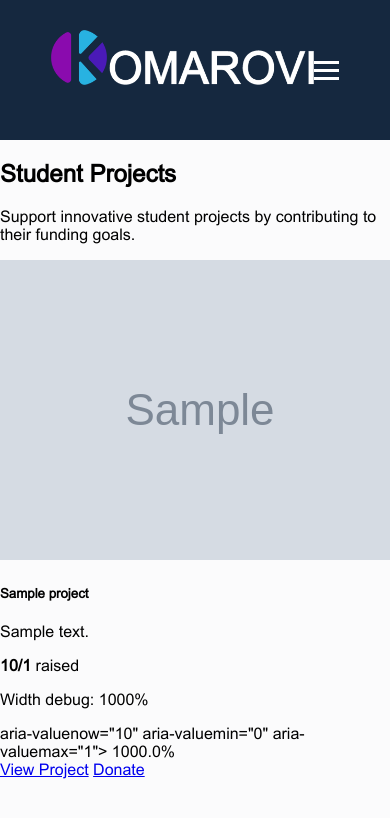
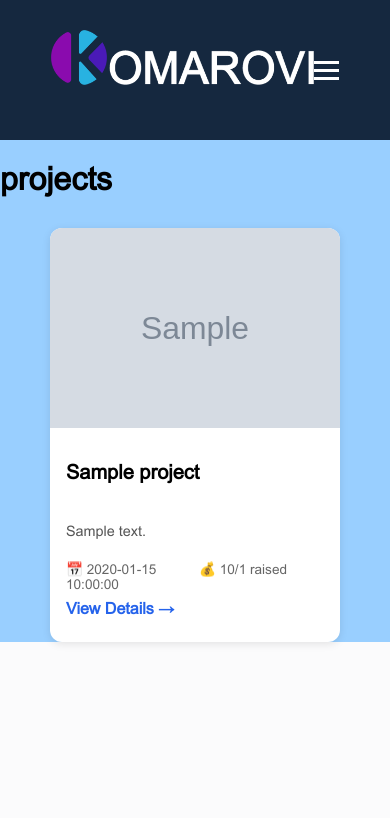
Before and after one commit to Peanguin11/Komarovi-Connect, a Flask app: page /projects in a window 390 px wide; the page is wider, and only the part inside the window is pictured. Shown: the top 818 px of that part. Run offline with Flask 3, Linux system fonts and the light colour scheme; tables that the repository leaves empty hold one stand-in row (values such as "Sample post"); grey boxes marked "Sample" are stand-in pictures.

Commit message:
fixed bugs

```diff
--- a/app/run.py
+++ b/app/run.py
@@ -85,14 +85,6 @@ def project(id):
     project = Projects.query.get_or_404(id)
     return render_template('project.html', project=project)
 
-@app.route("/projects/donate/<int:id>", methods=['POST'])
-def donate(id):
-    project = Projects.query.get_or_404(id)
-    amount = int(request.form.get("amount", 0))  # donation amount from form
-    if amount > 0:
-        project.current_amount += amount
-        db.session.commit()
-    return redirect(url_for('project', id=id))
 
 @app.route("/adminpanel")
 @login_required
--- /dev/null
+++ b/app/static/css/projects.css
@@ -0,0 +1,65 @@
+body {
+  background-color: rgb(153, 207, 255);
+}
+.project-card {
+  display: grid;
+  grid-template-columns: 250px 1fr;
+  background: white;
+  border-radius: 12px;
+  overflow: hidden;
+  box-shadow: 0 2px 8px rgba(0, 0, 0, 0.1);
+  margin: 30px 50px;
+}
+
+.project-image {
+  position: relative;
+}
+.project-image img {
+  width: 100%;
+  height: 100%;
+  object-fit: cover;
+}
+
+.project-content {
+  padding: 1rem;
+  display: grid;
+  grid-template-rows: auto auto auto 1fr auto;
+  gap: 0.5rem;
+}
+
+.project-title {
+  font-size: 1.25rem;
+  font-weight: bold;
+}
+
+.project-desc {
+  color: #555;
+  font-size: 0.9rem;
+}
+
+.project-meta {
+  display: grid;
+  grid-template-columns: repeat(auto-fit, minmax(120px, 1fr));
+  gap: 0.5rem;
+  font-size: 0.85rem;
+  color: #666;
+}
+
+.project-link {
+  color: #2563eb;
+  font-weight: 600;
+  text-decoration: none;
+  align-self: end;
+}
+.project-link:hover {
+  text-decoration: underline;
+}
+
+@media (max-width: 768px) {
+  .project-card {
+    grid-template-columns: 1fr;
+  }
+  .project-image {
+    height: 200px;
+  }
+}
--- a/app/templates/projects.html
+++ b/app/templates/projects.html
@@ -1,50 +1,38 @@
-{% extends "base.html" %}
-{% block content %}
-<div class="container mt-4">
-    <h2>Student Projects</h2>
-    <p class="text-muted">Support innovative student projects by contributing to their funding goals.</p>
+{% extends "base.html" %} {% block head %}
+<link
+  rel="stylesheet"
+  href="{{ url_for('static', filename='css/projects.css') }}"
+/>
+{% endblock %} {% block content %}
 
-    <div class="row">
-        {% for project in projects %}
-        <div class="col-md-4 mb-4">
-            <div class="card shadow-sm h-100">
-                {% if project.image %}
-                <img src="{{ url_for('static', filename='uploads/' + project.image) }}"
-                     class="card-img-top" alt="{{ project.title }}">
-                {% endif %}
-                <div class="card-body d-flex flex-column">
-                    <h5 class="card-title">{{ project.title }}</h5>
-                    <p class="card-text">
-                        {{ project.description[:150] }}{% if project.description|length > 150 %}...{% endif %}
-                    </p>
+<h1>projects</h1>
+{%for project in projects%}
 
-                    <!-- Donation Progress -->
-                    <p>
-                        <strong>{{ project.current_amount }}/{{ project.funding_goal }}</strong> raised
-                    </p>
-                    <div class="progress mb-3">
-                        <div class="progress-bar" role="progressbar"
-                             <p>Width debug: {{ ((project.current_amount * 100) // project.funding_goal) if project.funding_goal else 0 }}%</p>
-                             aria-valuenow="{{ project.current_amount }}"
-                             aria-valuemin="0"
-                             aria-valuemax="{{ project.funding_goal }}">
-                             {{ ((project.current_amount / project.funding_goal) * 100)|round(1) if project.funding_goal else 0 }}%
-                        </div>
-                    </div>
+<div class="project-card">
+  <div class="project-image">
+    {% if project.image %}
+    <img
+      src="{{ url_for('static', filename='uploads/' + project.image) }}"
+      alt="{{ project.title }}"
+    />
+    {% else %}
+    <p>No image available</p>
+    {% endif %}<br />
+  </div>
 
-                    <!-- Buttons -->
-                    <div class="mt-auto">
-                        <a href="{{ url_for('project', id=project.id) }}" class="btn btn-primary btn-sm">View Project</a>
-                        <a href="{{ url_for('project', id=project.id) }}#donate" class="btn btn-success btn-sm">Donate</a>
-                    </div>
-                </div>
-            </div>
-        </div>
-        {% else %}
-        <div class="col-12">
-            <p class="text-muted">No projects available right now. Check back soon!</p>
-        </div>
-        {% endfor %}
+  <div class="project-content">
+    <h2 class="project-title">{{project.title}}</h2>
+    <p class="project-desc">{{project.description}}</p>
+
+    <div class="project-meta">
+      <span>📅 {{project.date_added}}</span>
+      <span>💰 {{project.current_amount}}/{{project.funding_goal}} raised</span>
     </div>
+
+    <a href="{{url_for('project', id=project.id)}}" class="project-link"
+      >View Details →</a
+    >
+  </div>
 </div>
-{% endblock %}
+
+{%endfor%} {% endblock content%}
```
Also changed, not shown: app/templates/add_projects.html (+18 -51 lines), app/templates/project.html (+24 -38 lines), app/templates/update_projects.html (+14 -34 lines), instance/komarovi.db (added).
